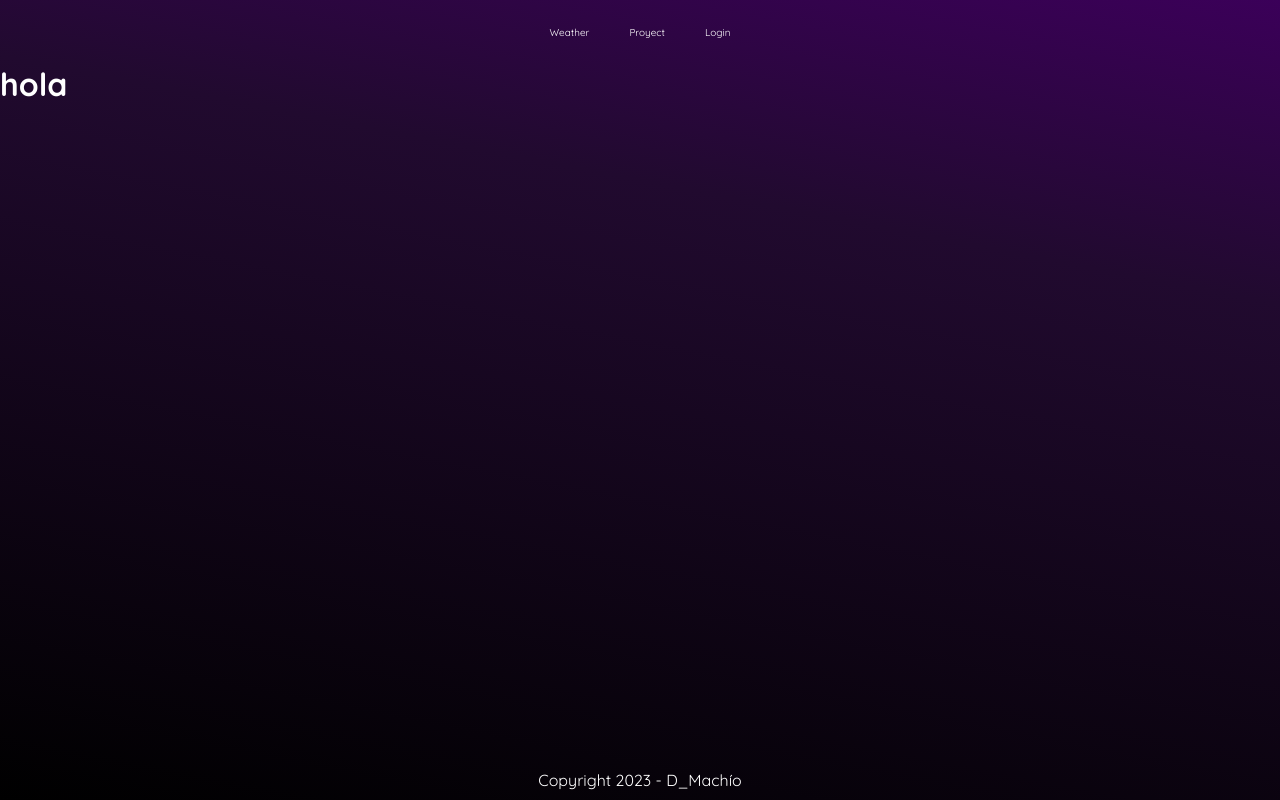
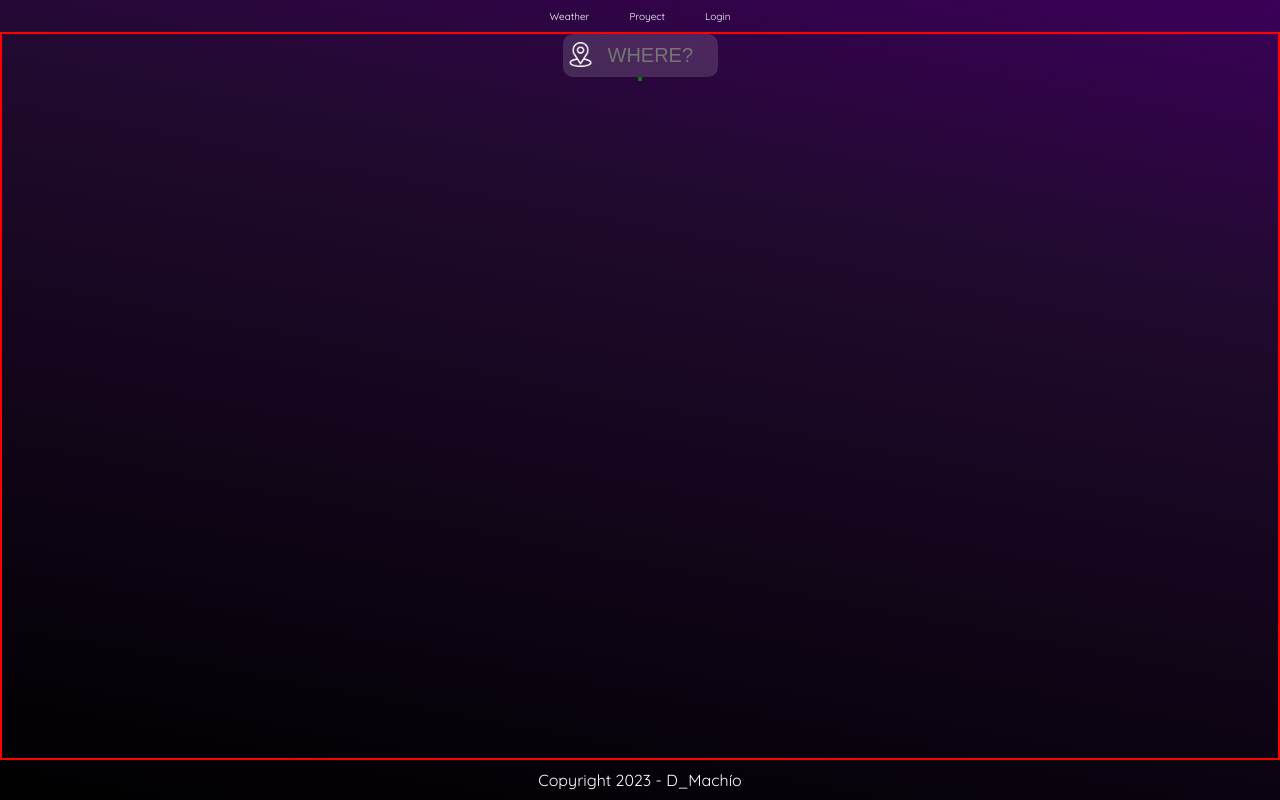
Before and after one commit to DavidMachio/myWeather, a website built with Vite: page index.html in a window 1280 px wide. Built offline with nearby package versions, Linux system fonts and the light colour scheme; no server answers; files whose address does not match are found by name.

Commit message:
botón de busqueda corregido y estilizado

```diff
--- a/components/Header/Header.css
+++ b/components/Header/Header.css
@@ -1,5 +1,5 @@
 header {
-  height: 8vh;
+  height: 4vh;
   display: flex;
   justify-content: center;
   align-items: center;
--- a/pages/Weather/Weather.css
+++ b/pages/Weather/Weather.css
@@ -1,9 +1,39 @@
+input {
+  text-transform: uppercase;
+  width: 120px;
+  height: auto;
+  text-align: left;
+  padding: 10px;
+  font-size: 20px;
+  border: none;
+  border-radius: 10px 0px 0px 10px;
+  background-color: transparent;
+  color: var(--primary);
+}
+button {
+  padding: 5px;
+  border-radius: 0px 10px 10px 0px;
+  background-color: transparent;
+  border: none;
+  color: var(--primary);
+  background-image: url(./public/icons/location.png);
+}
+.buscador {
+  width: auto;
+  display: flex;
+  align-items: center;
+  background-color: rgba(255, 255, 255, 0.137);
+  border-radius: 10px;
+}
+.imglocation {
+  filter: invert(100%);
+  width: 25px;
+}
 .resume {
   display: flex;
   justify-content: space-around;
   align-items: center;
-  height: 150px;
-  width: 100%;
+  width: 100vw;
 }
 .resume-box {
   display: flex;
@@ -11,6 +41,7 @@
   align-items: center;
 }
 article {
+  border: 2px solid green;
   display: flex;
   flex-direction: column;
   align-items: center;
@@ -19,25 +50,6 @@ article {
   border: black;
   background: white;
 }
-input {
-  background-color: transparent;
-  text-align: center;
-  width: 150px;
-  border: none;
-  font-size: 20px;
-  color: var(--primary);
-}
-.buscador {
-  width: 200px;
-  padding: 10px;
-  border-radius: 20px;
-  background-color: rgba(244, 244, 244, 0.137);
-  display: flex;
-  justify-content: center;
-  align-items: center;
-  gap: 0px;
-}
-
 .imgprecipitacion {
   height: 180px;
   width: auto;
--- a/pages/Weather/Weather.js
+++ b/pages/Weather/Weather.js
@@ -2,7 +2,10 @@ import "./Weather.css";
 
 const template = () => {
   return `
-  <h1>hola</h1>
+  <div class="buscador">
+  <button id="my-btn" class="button"><img src="./icons/location.png" class="imglocation"></button>
+  <input type="text" id="my-input" class="input" placeholder="WHERE?"/>
+  </div>
   <article id="realtime-data"></article>
   `;
 };
@@ -36,10 +39,6 @@ const printData = (data) => {
 
   container.innerHTML = `
   <h3 class="date">${formattedDate}</h3>
-  <div class="buscador">
-  <input type="text" id="my-input" placeholder="..."/>
-  <button id="my-btn">search</button>
-  </div>
   <h3 class="hour">${formattedTime}</h3>
   <img src="/weathericons/mixweather.webp" alt="icono de precipitación"class="imgprecipitacion"/>
   <h4 class="temperature">${data.data.values.temperature}º</h4>
--- a/style.css
+++ b/style.css
@@ -34,5 +34,10 @@ li {
 }
 
 main {
-  height: 87vh;
+  border: 2px solid red;
+  height: 91vh;
+  display: flex;
+  flex-direction: column;
+  justify-content: start;
+  align-items: center;
 }
```
